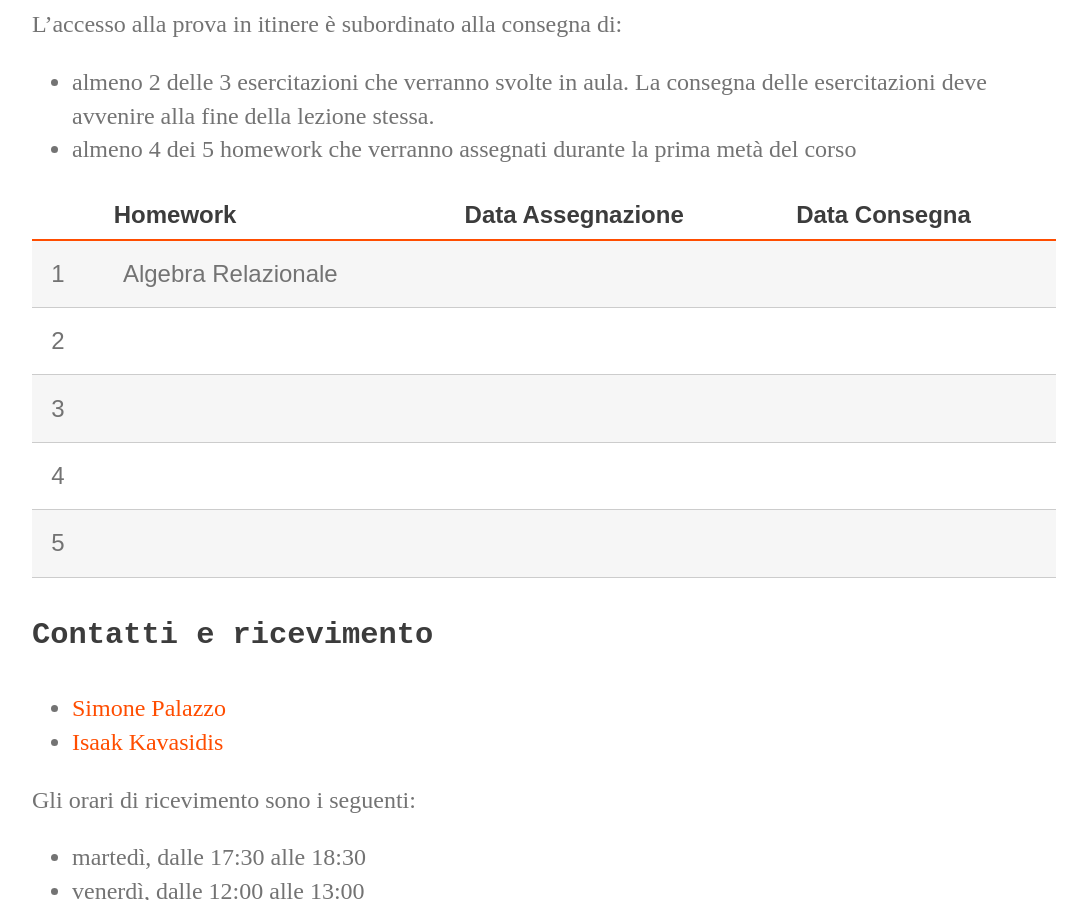
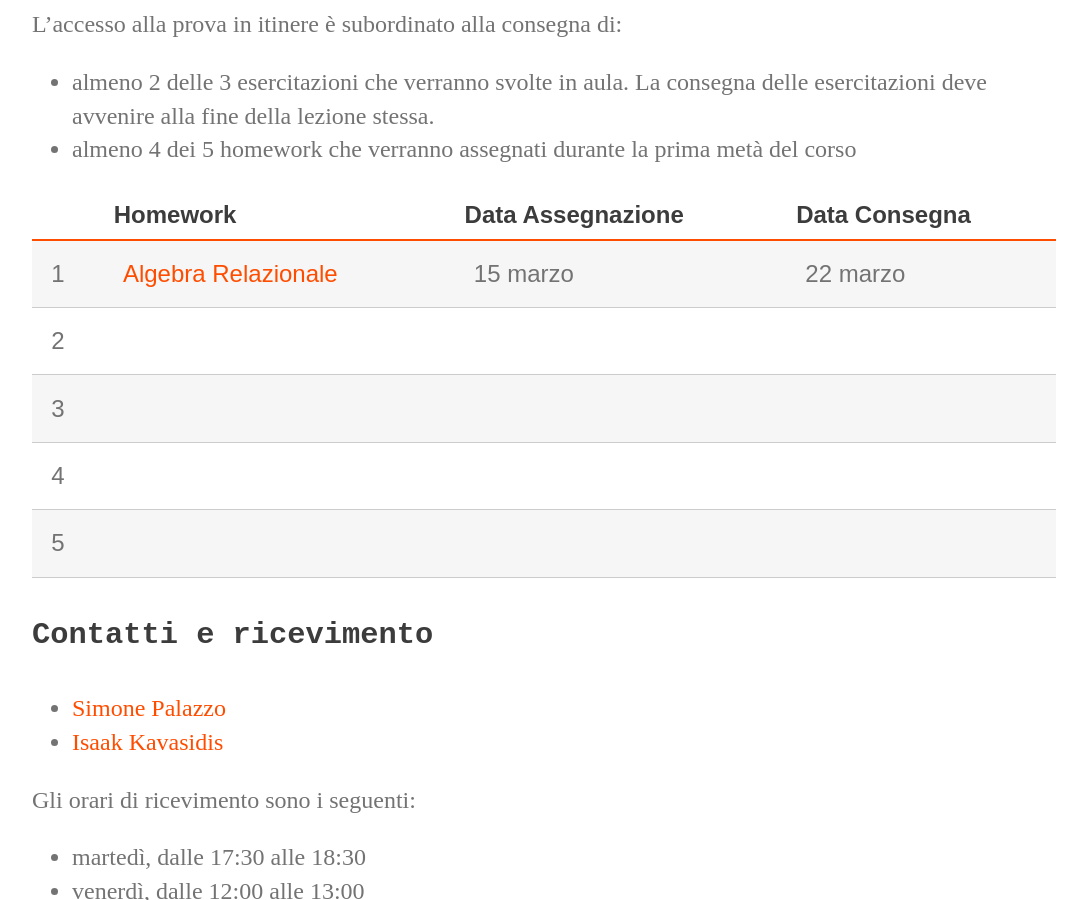
Before and after one commit to perceivelab/db-fo-24, a Jekyll site: the page built from index.md, in a window 1280 px wide and 900 px high, scrolled down 2921 px. Shown: the whole window, without its empty margins (96-1183 px from the left). Built offline with Jekyll 4.4.1, drawn with Linux system fonts in a browser that asks for light colours.

```diff
--- a/index.md
+++ b/index.md
@@ -66,7 +66,7 @@ L'accesso alla prova in itinere è subordinato alla consegna di:
 
 |       | Homework                  | Data Assegnazione | Data Consegna    |
 |------ | ------------------------- | ----------------  | ---------------- |
-| 1     | Algebra Relazionale       |                   |                  |
+| 1     | [Algebra Relazionale](https://tinyurl.com/hw1algrel)       | 15 marzo          | 22 marzo         |
 | 2     |                           |                   |                  |
 | 3     |                           |                   |                  |
 | 4     |                           |                   |                  |
```
